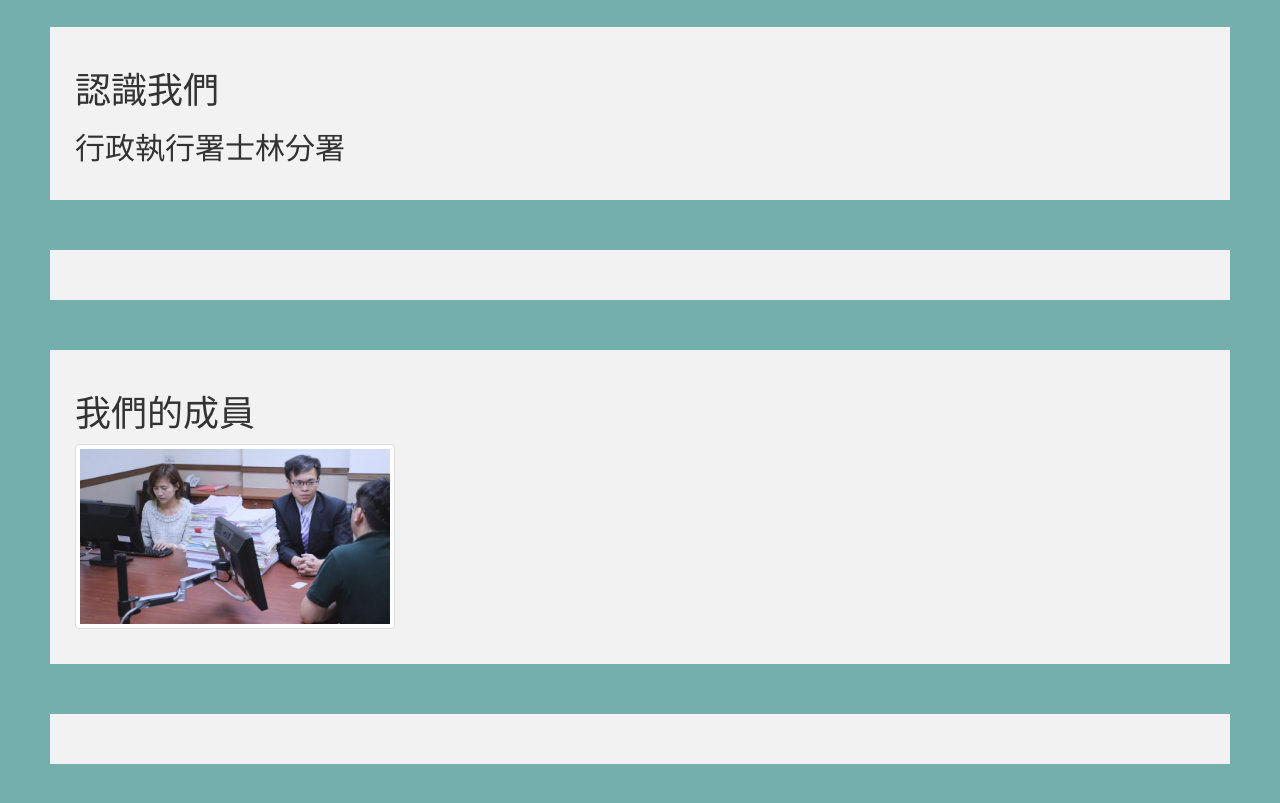
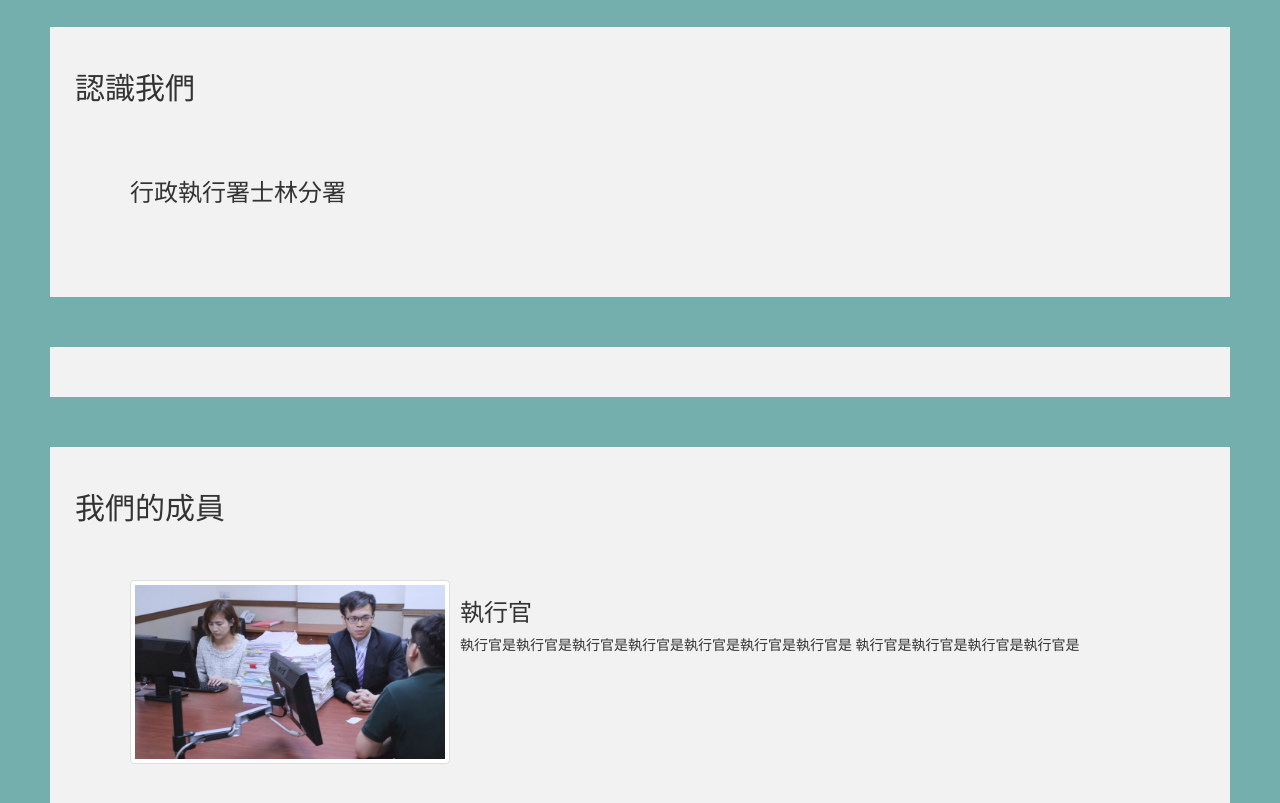
Before and after one commit to mhchia/sly-child-website, a plain HTML site: page index.html in a window 1280 px wide. Shown: the part 340-1143 px from the top of the page. Drawn offline with nearby package versions, Linux system fonts and the light colour scheme.

Commit message:
Modify sections

```diff
--- a/index.html
+++ b/index.html
@@ -25,7 +25,7 @@
       font-family: 微軟正黑體;
     }
     nav {
-      #width: 50%;
+      width: 100%;
     }
     footer {
       background-color: #f2f2f2;
@@ -35,6 +35,11 @@
     section {
       background-color: #f2f2f2;
       margin: 50px;
+      padding: 25px;
+    }
+    article {
+      background-color: #f2f2f2;
+      margin: 30px;
       padding: 25px;
     }
     </style>
@@ -66,10 +71,10 @@
     </nav>
     <section id="intro">
       <header>
-        <h1>認識我們</h1>
+        <h2>認識我們</h2>
       </header>
       <article>
-        <h2>行政執行署士林分署</h2>
+        <h3>行政執行署士林分署</h3>
         <p>
       </article>
     </section>
@@ -77,16 +82,23 @@
     </section>
     <section id="member">
       <header>
-        <h1>我們的成員</h1>
+        <h2>我們的成員</h2>
       </header>
+      <article>
         <ul class="media-list">
           <li class="media">
             <div class="media-left media-middle">
               <img class="media-object img-thumbnail img-responsive" src="img/executive.jpg" alt="member-example"
                 height="180px" width="320px"/>
             </div>
+            <div class="media-body">
+              <h3>執行官</h3>
+              <p>執行官是執行官是執行官是執行官是執行官是執行官是執行官是
+                執行官是執行官是執行官是執行官是
+              </p>
+            </div>
           </li>
-      </div>
+      </article>
       </ul>
     </section>
     <section id="knowledge">
```
Lines whose indentation alone changed are shown as unchanged.
